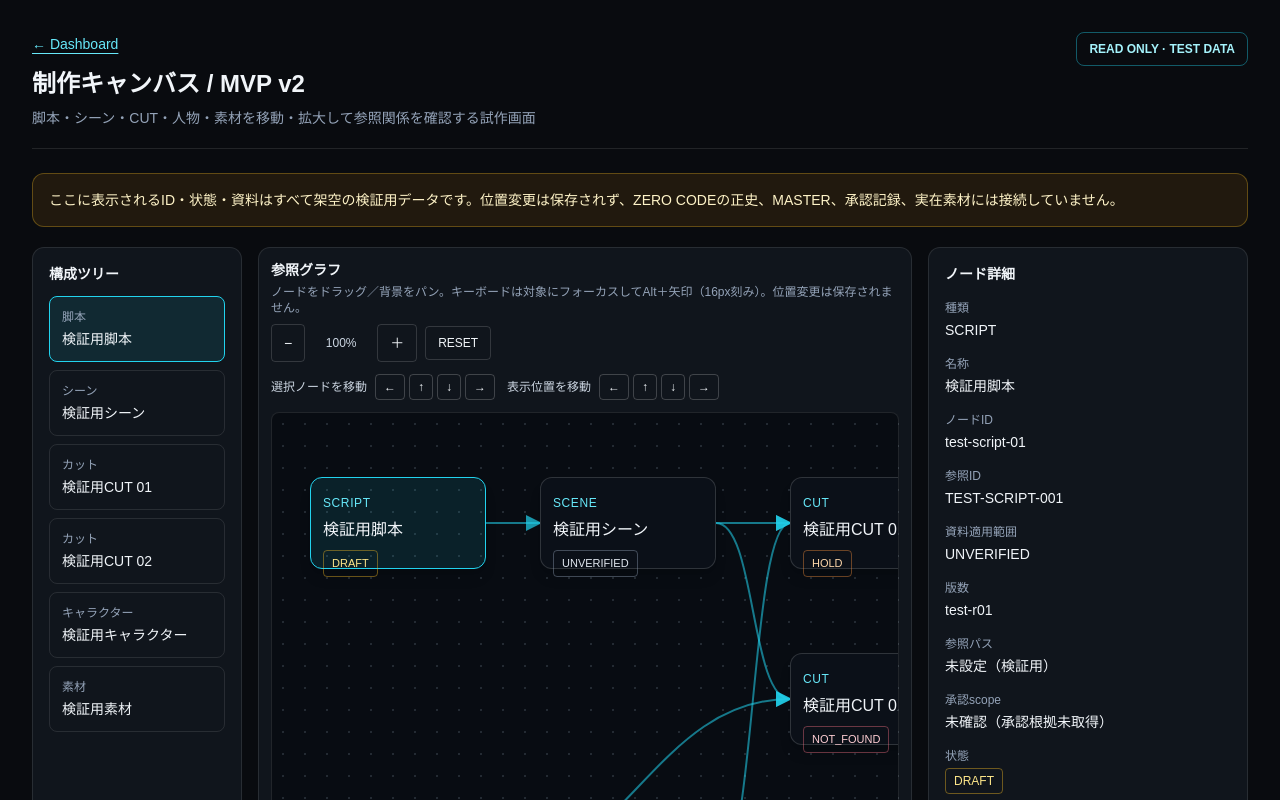
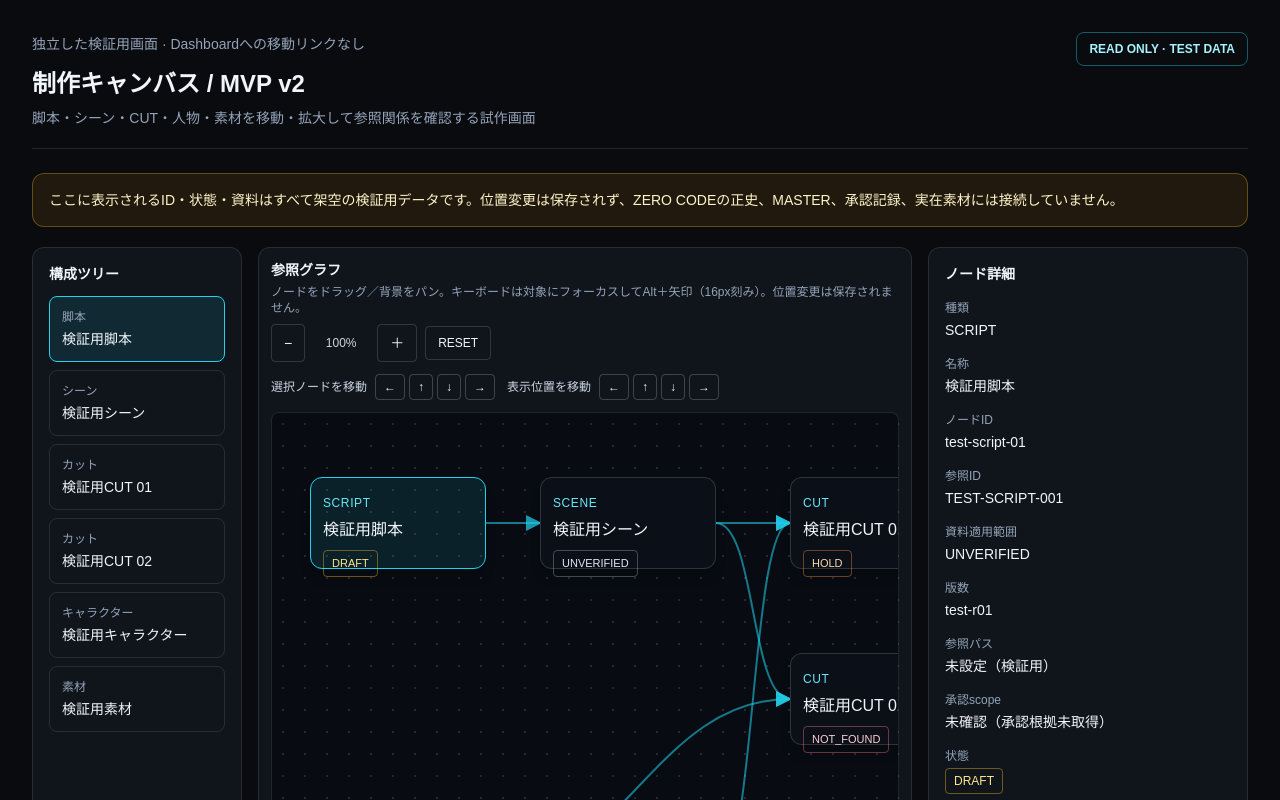
Before and after one commit to hagakengo/ZERO-CODE, a Next.js app in the folder frontend/: page /production/canvas in a window 1280 px wide. Shown: the top 800 px of the page. Built offline with nearby package versions, Linux system fonts and the light colour scheme.

Commit message:
fix(canvas): remove live Dashboard navigation from read-only test surface

```diff
--- a/frontend/app/production/canvas/page.tsx
+++ b/frontend/app/production/canvas/page.tsx
@@ -6,7 +6,7 @@ export default function ProductionCanvasPage() {
       <div className="mx-auto max-w-7xl">
         <header className="mb-6 flex flex-wrap items-start justify-between gap-4 border-b border-white/10 pb-5">
           <div>
-            <a className="text-sm text-cyan-300 underline underline-offset-4" href="/">← Dashboard</a>
+            <span className="text-sm text-slate-400">独立した検証用画面 · Dashboardへの移動リンクなし</span>
             <h1 className="mt-3 text-2xl font-semibold">制作キャンバス / MVP v2</h1>
             <p className="mt-2 text-sm text-slate-400">脚本・シーン・CUT・人物・素材を移動・拡大して参照関係を確認する試作画面</p>
           </div>
```
